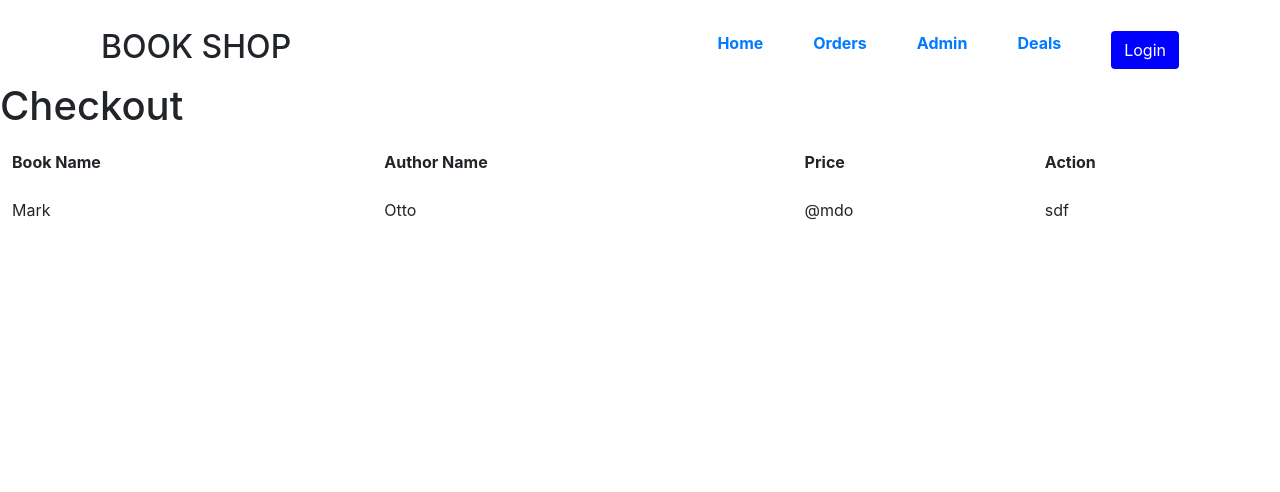
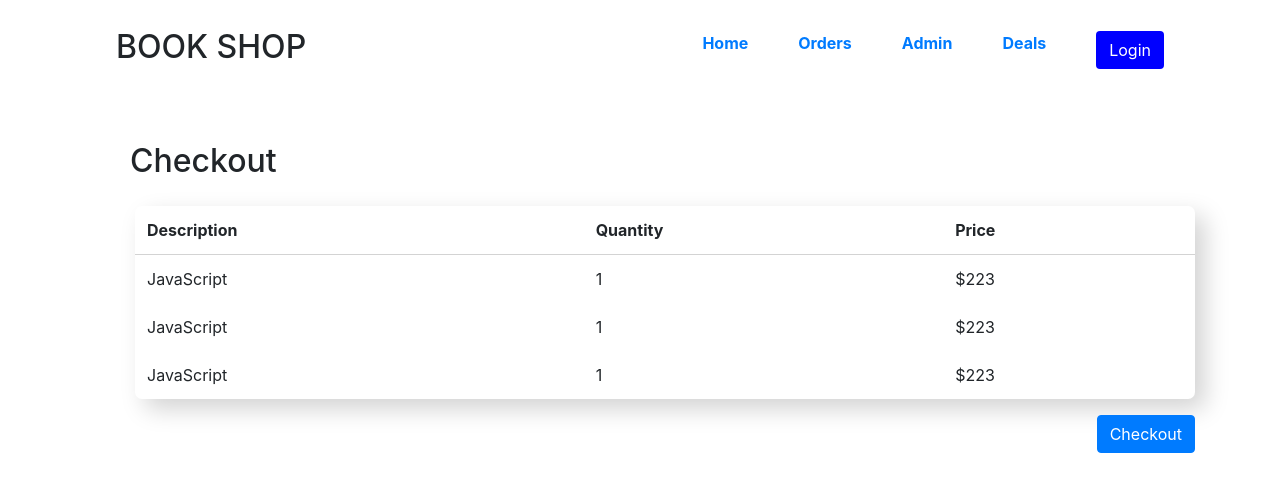
Before and after one commit to Hasib787/Better-World-Book, a React (Create React App) app: page /checkout in a window 1280 px wide. Shown: the top 492 px of the page. Built offline with nearby package versions, Linux system fonts and the light colour scheme.

Commit message:
checkout component design

```diff
--- a/src/App.js
+++ b/src/App.js
@@ -16,6 +16,7 @@ import Checkout from "./components/Checkout/Checkout";
 import AddBook from "./components/AddBook/AddBook";
 import ManageBooks from "./components/ManageBooks/ManageBooks";
 import EditBook from "./components/EditBook/EditBook";
+import PrivateRoute from "./components/PrivateRoute/PrivateRoute";
 
 export  const UserContext = createContext();
 
@@ -40,9 +41,9 @@ function App() {
         <Route path="/checkout">
           <Checkout />
         </Route>
-        <Route path="/admin">
+        <PrivateRoute path="/admin/:bookId">
           <Admin />
-        </Route>
+        </PrivateRoute>
         <Route path="/addBook">
           <AddBook />
         </Route>
--- a/src/components/Checkout/Checkout.css
+++ b/src/components/Checkout/Checkout.css
@@ -0,0 +1,11 @@
+.checkout{
+    margin: 60px 0 0 45px;
+}
+.checkout table thead{
+    border-bottom: 1px solid lightgray;
+}
+.checkoutCard{
+    margin: 25px 0 0 5px;
+    border-radius: 7px;
+    box-shadow: lightgray 10px 10px 25px;
+}
--- a/src/components/Checkout/Checkout.js
+++ b/src/components/Checkout/Checkout.js
@@ -1,32 +1,44 @@
 import React from 'react';
-import Header from '../Header/Header'
+import { Button } from 'react-bootstrap';
+import Header from '../Header/Header';
+import './Checkout.css';
 
 const Checkout = () => {
 
     return (
-        <div>
+        <div className="container">
             <Header></Header>
-            <h1>Checkout</h1>
-            <div>
+           <div className="checkout">
+                <h2>Checkout</h2>
+            <div className="checkoutCard">
             <table className="table table-borderless">
                     <thead>
                         <tr>
-                            <th scope="col">Book Name</th>
-                            <th scope="col">Author Name</th>
+                            <th scope="col">Description</th>
+                            <th scope="col">Quantity</th>
                             <th scope="col">Price</th>
-                            <th scope="col">Action</th>
                         </tr>
                     </thead>
                     <tbody>
                         <tr>
-                            <td>Mark</td>
-                            <td>Otto</td>
-                            <td>@mdo</td>
-                            <td>sdf</td>
+                            <td>JavaScript</td>
+                            <td>1</td>
+                            <td>$223</td>
                         </tr>
-
+                        <tr>
+                            <td>JavaScript</td>
+                            <td>1</td>
+                            <td>$223</td>
+                        </tr>
+                        <tr>
+                            <td>JavaScript</td>
+                            <td>1</td>
+                            <td>$223</td>
+                        </tr>
                     </tbody>
                 </table>
+            </div>
+            <div><Button className="float-right">Checkout</Button></div>
             </div>
         </div>
     );
--- a/src/components/Header/Header.js
+++ b/src/components/Header/Header.js
@@ -3,10 +3,10 @@ import { Button } from 'react-bootstrap';
 import { Link } from 'react-router-dom';
 import './Header.css';
 import { useContext } from 'react';
-// import { UserContext } from '../../App';
+import { UserContext } from '../../App';
 
 const Header = () => {
-    // const [loggedInUser, setLoggedInUser] = useContext(UserContext);
+    const [loggedInUser, setLoggedInUser] = useContext(UserContext);
     return (
         <div className="header-container">
         {/* Nav Start  */}
@@ -25,10 +25,10 @@ const Header = () => {
                             <p><a><Link to="/home">Home</Link></a></p>
                         </li>
                         <li className="nav-item">
-                           <p> <a><Link to="/orders/${idRide}">Orders</Link></a></p>
+                           <p> <a><Link to="/orders">Orders</Link></a></p>
                         </li>
                         <li className="nav-item">
-                           <p> <a><Link to="/admin">Admin</Link></a></p>
+                           <p> <a><Link to="/admin/${bookId}">Admin</Link></a></p>
                         </li>
                         <li className="nav-item">
                            <p><a><Link to="/deals">Deals</Link></a></p>
--- a/src/components/Login/Login.js
+++ b/src/components/Login/Login.js
@@ -111,6 +111,9 @@ const Login = () => {
 
     return (
         <div>
+            <div>
+                <h2>BOOK SHOP</h2>
+            </div>
             <Card className={classes.root}>
                 <CardContent>
                     <Typography >
```
